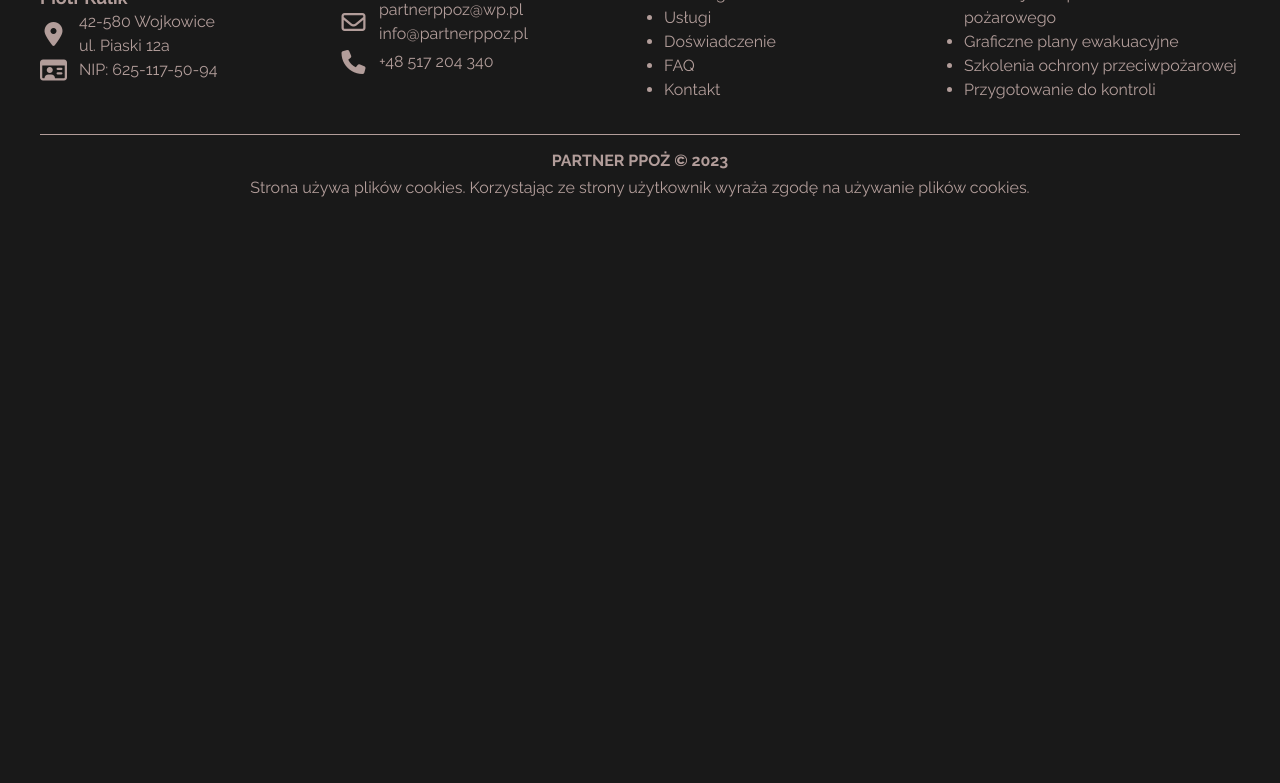
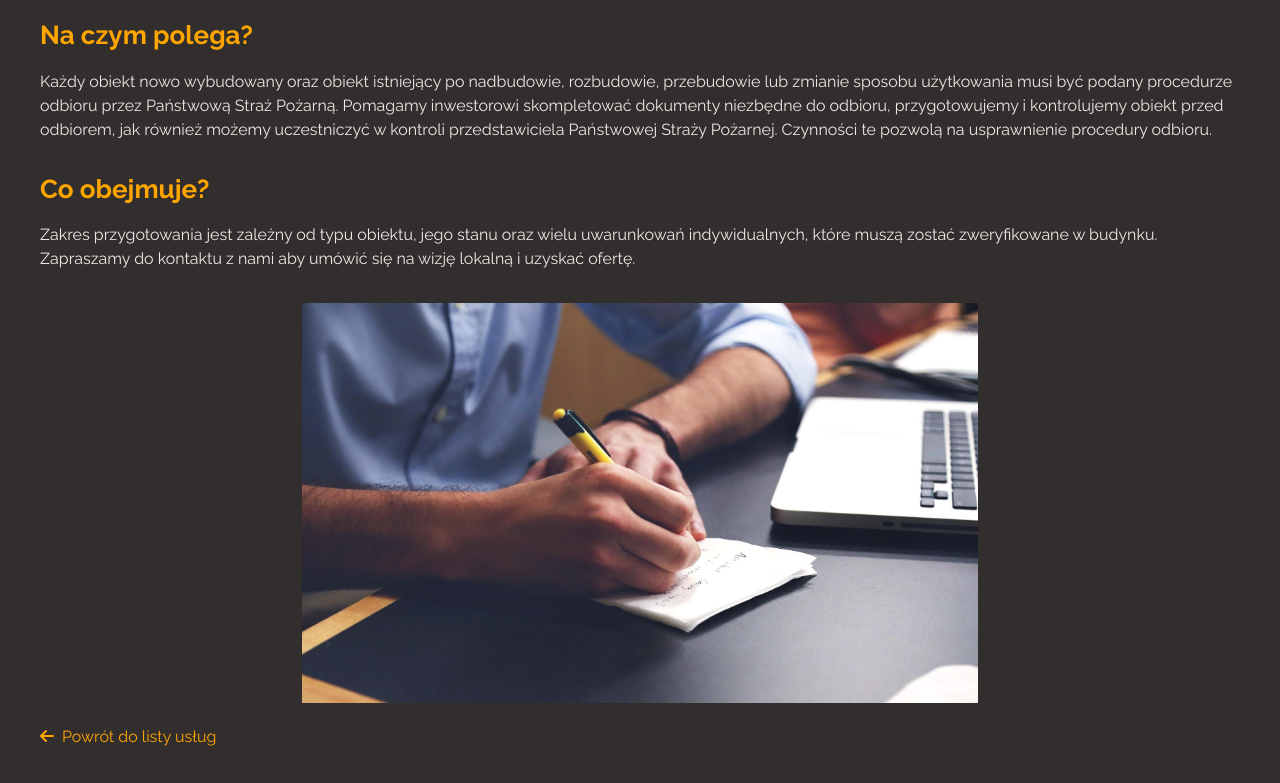
Before and after one commit to abuk111/partner-ppo--website, a website: page kontrole.html in a window 1280 px wide. Shown: the part 500-1283 px from the top of the page. Before the commit the page ends 800 px from the top, so only its background shows below. Drawn offline with Linux system fonts and the light colour scheme.

Commit message:
add control-subpage

```diff
--- a/kontrole.html
+++ b/kontrole.html
@@ -61,9 +61,41 @@
     </div>
 </header>
 
-    <h1>Przygotowania do kontroli</h1>
+    <section class="section control medium-bgc">
+        <div class="wrapper">
 
-     <footer class="section dark-bgc">
+            <h1 class="control__head section-head">Przygotowania do kontroli</h1>
+
+            <div class="control__box">
+                <h3 class="control__box-head">Na czym polega?</h3>
+                <p class="control__box-text">Każdy obiekt nowo wybudowany oraz obiekt istniejący po nadbudowie,
+                    rozbudowie, przebudowie lub zmianie sposobu użytkowania musi być podany <strong>procedurze odbioru
+                        przez
+                        Państwową Straż Pożarną.</strong> Pomagamy inwestorowi skompletować dokumenty niezbędne do
+                    odbioru,
+                    przygotowujemy i kontrolujemy obiekt przed odbiorem, jak również możemy uczestniczyć w kontroli
+                    przedstawiciela Państwowej Straży Pożarnej. Czynności te pozwolą na usprawnienie procedury odbioru.
+                </p>
+            </div>
+
+            <div class="control__box">
+                <h3 class="control__box-head">Co obejmuje?</h3>
+                <p class="control__box-text">Zakres przygotowania jest zależny od typu obiektu, jego stanu oraz wielu
+                    uwarunkowań indywidualnych, które muszą zostać zweryfikowane w budynku. Zapraszamy do kontaktu z
+                    nami aby umówić się na wizję lokalną i uzyskać ofertę.
+                </p>
+
+                <div class="control__box-imagebox">
+                    <img src="./dist/images/man-593333_1920.jpg" alt=""
+                        class="Ilustracja przedstawiająca robienie notatek na kartce papieru">
+                </div>
+            </div>
+            <a href="./uslugi.html" class="control__backlink"> <i class="fa-solid fa-arrow-left"></i>Powrót do listy
+                usług</a>
+        </div>
+    </section>
+
+    <footer class="section dark-bgc">
     <div class="footer__line"></div>
     <div class=" footer wrapper">
         <div class="footer__adress">
@@ -128,8 +160,8 @@
 </footer>
 
 
-     <script src="./dist/js/script-min.js"></script>
+    <script src="./dist/js/script-min.js"></script>
 
-    </body>
+</body>
 
-    </html>
+</html>
--- a/src/sass/services.scss
+++ b/src/sass/services.scss
@@ -93,7 +93,8 @@ header {
 
 .instruction,
 .plans,
-.training {
+.training,
+.control {
 	padding-top: 2em;
 	padding-bottom: 1em;
 	color: c.$whiteText;
@@ -154,12 +155,16 @@ header {
 	}
 }
 
-.plans {
+.plans,
+.control,
+.training {
 	&__box {
 		margin-top: 2em;
 		&-imagebox {
+			margin-top: 2em;
+			@include mix.flex-center(row);
 			img {
-				width: 100%;
+				height: 200px;
 			}
 		}
 	}
@@ -186,6 +191,17 @@ header {
 			&es {
 				max-width: 50%;
 				margin: 0.5em 0.5em;
+			}
+		}
+	}
+
+	.control,
+	.training {
+		&__box {
+			&-imagebox {
+				img {
+					height: 300px;
+				}
 			}
 		}
 	}
@@ -238,7 +254,8 @@ header {
 
 	.instruction,
 	.plans,
-	.training {
+	.training,
+	.control {
 		padding-top: 2.5em;
 		padding-bottom: 1em;
 
@@ -250,7 +267,7 @@ header {
 			margin-bottom: 1.5em;
 
 			&-head {
-				margin-bottom: .75em;
+				margin-bottom: 0.75em;
 				font-size: 2.6rem;
 			}
 
@@ -270,6 +287,18 @@ header {
 				img {
 					margin: 1em 1.5em;
 					width: 45%;
+				}
+			}
+		}
+	}
+
+
+	.control,
+	.training {
+		&__box {
+			&-imagebox {
+				img {
+					height: 400px;
 				}
 			}
 		}
```
Also changed, not shown: szkolenia.html (+6 -0 lines), dist/css/services-min.css, dist/images/job-5382501_1920.jpg (added), dist/images/man-593333_1920.jpg (added), src/images/job-5382501_1920.jpg (added), src/images/man-593333_1920.jpg (added), 2 other files.
